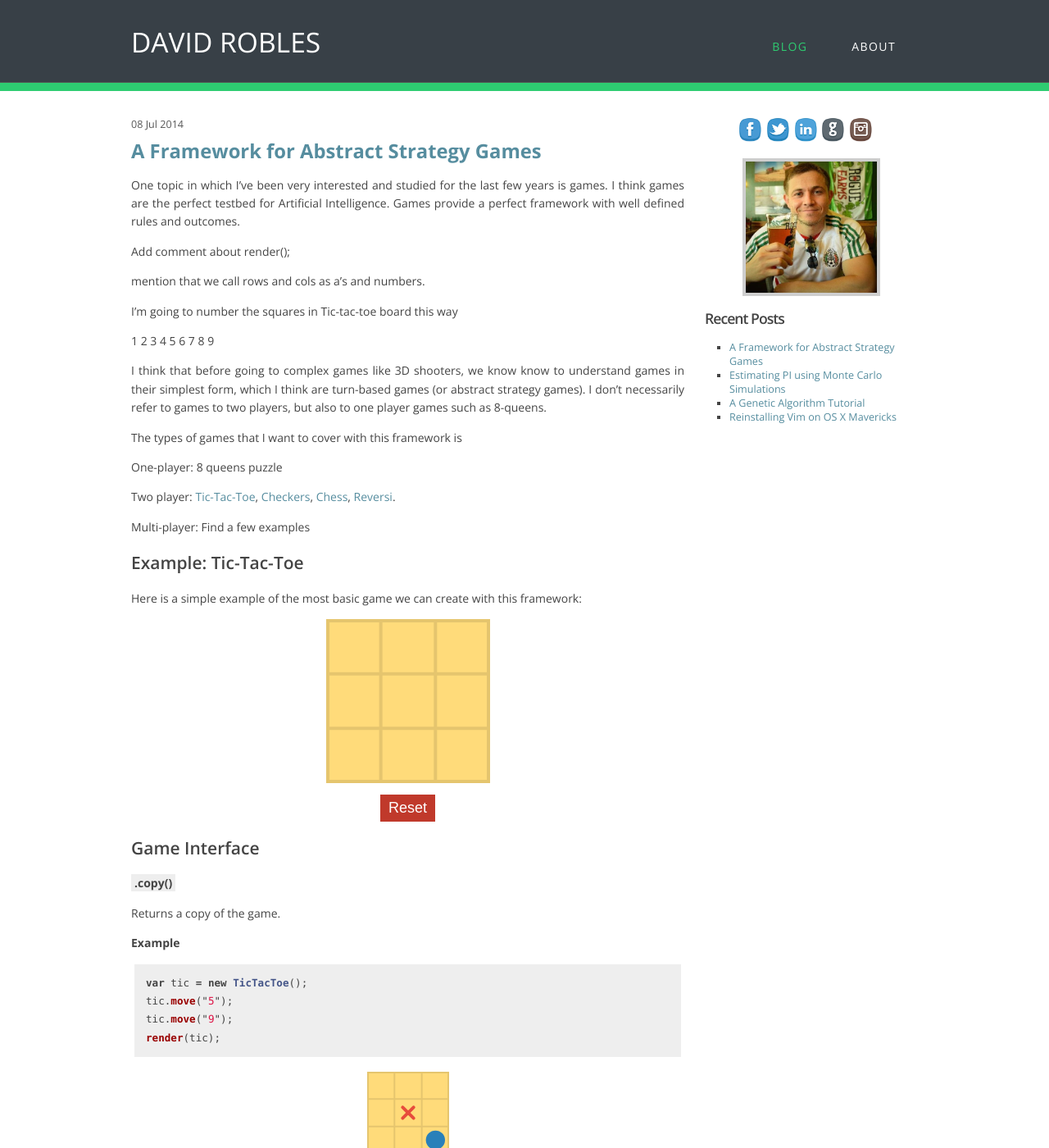
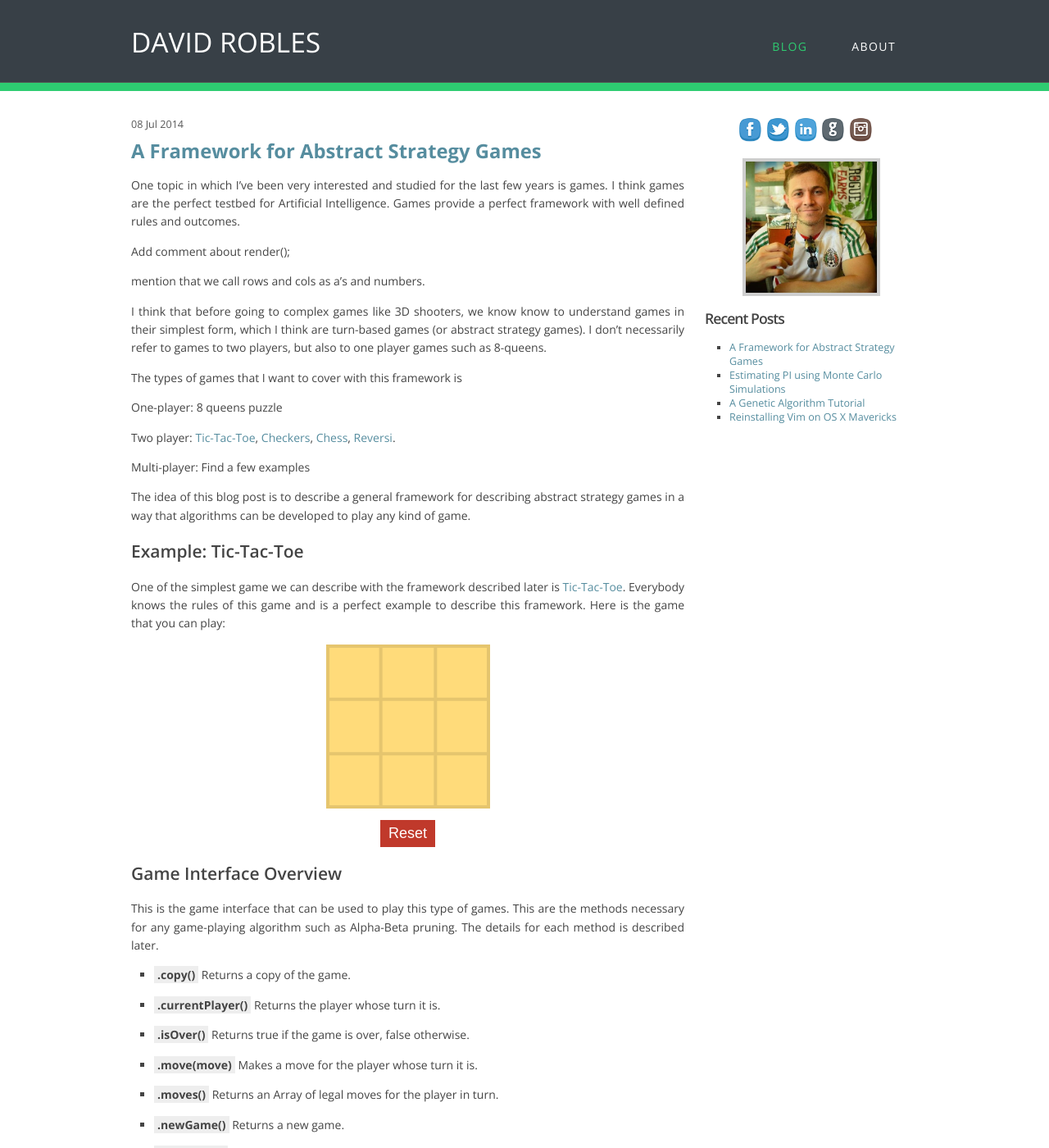
Before and after one commit to davidrobles/davidrobles.github.io, a Jekyll site: the page built from _posts/2014-07-08-a-framework-for-abstract-strategy-games.md, in a window 1280 px wide and 1400 px high. Shown: the whole window at 82% size. Built offline with Jekyll 4.4.1, drawn with Linux system fonts in a browser that asks for light colours; Markdown is read by kramdown in place of the engine named in the settings; comment, search, counter and statistics services are not loaded; some of the changed text lies outside the part shown.

Commit message:
Update post

```diff
--- a/_posts/2014-07-08-a-framework-for-abstract-strategy-games.md
+++ b/_posts/2014-07-08-a-framework-for-abstract-strategy-games.md
@@ -23,11 +23,7 @@ Add comment about render();
 
 mention that we call rows and cols as a's and numbers.
 
-I'm going to number the squares in Tic-tac-toe board this way
 
-1 2 3
-4 5 6
-7 8 9
 
 I think that before going to complex games like 3D shooters, we know know to understand games in
 their simplest form, which I think are turn-based games (or abstract strategy games). I don't
@@ -44,9 +40,14 @@ Two player: [Tic-Tac-Toe](http://en.wikipedia.org/wiki/Tic-tac-toe),
 
 Multi-player: Find a few examples
 
+The idea of this blog post is to describe a general framework for describing abstract strategy games in a way that
+algorithms can be developed to play any kind of game.
+
 ## Example: Tic-Tac-Toe
 
-Here is a simple example of the most basic game we can create with this framework:
+One of the simplest game we can describe with the framework described later is
+[Tic-Tac-Toe](http://en.wikipedia.org/wiki/Tic-tac-toe). Everybody knows the rules of this game and is a perfect
+example to describe this framework. Here is the game that you can play:
 
 <div id="info-view"></div>
 
@@ -56,7 +57,29 @@ Here is a simple example of the most basic game we can create with this framewor
 
 <button id="restart-button">Reset</button>
 
-## Game Interface
+## Game Interface Overview
+
+This is the game interface that can be used to play this type of games. This are the methods necessary for
+any game-playing algorithm such as Alpha-Beta pruning. The details for each method is described later.
+
+- <span class="code" style="font-weight: bold">.copy()</span> Returns a copy of the game.
+
+- <span class="code" style="font-weight: bold">.currentPlayer()</span> Returns the player whose turn it is.
+
+- <span class="code" style="font-weight: bold">.isOver()</span> Returns true if the game is over, false otherwise.
+
+- <span class="code" style="font-weight: bold">.move(move)</span> Makes a move for the player whose turn it is.
+
+- <span class="code" style="font-weight: bold">.moves()</span> Returns an Array of legal moves for the player in turn.
+
+- <span class="code" style="font-weight: bold">.newGame()</span> Returns a new game.
+
+- <span class="code" style="font-weight: bold">.outcomes()</span> Returns the outcome for each of player.
+
+- <span class="code" style="font-weight: bold">.restart()</span> Restarts the game.
+
+
+## Game Interface Methods
 
 <span class="code" style="font-weight: bold">.copy()</span>
 
```
